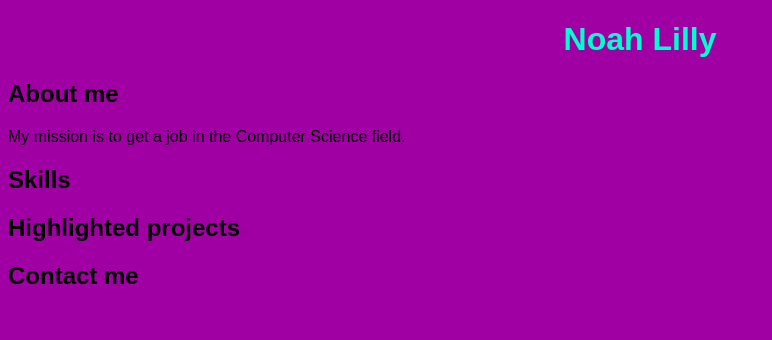
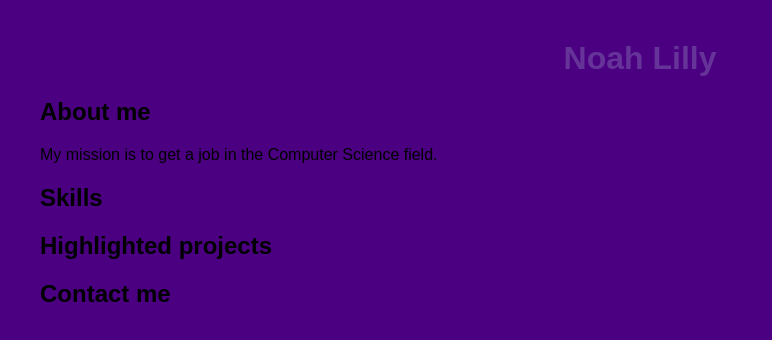
Before and after one commit to NoahLilly5/NoahLilly5.github.io, a plain HTML site: page index.html in a window 1280 px wide. Shown: the whole page, without its empty margins (0-772 px from the left). Drawn offline with Linux system fonts and the light colour scheme.

Commit message:
change color

```diff
--- a/styles.css
+++ b/styles.css
@@ -1,9 +1,10 @@
 body {
-    background: rgb(160, 0, 163);
+    background: indigo;
     font-family: Arial, Helvetica, sans-serif;
+    margin: 40px;
 }
 
 h1 {
-    color: rgb(0, 255, 208);
+    color: rebeccapurple;
     text-align: center;
 }
```
